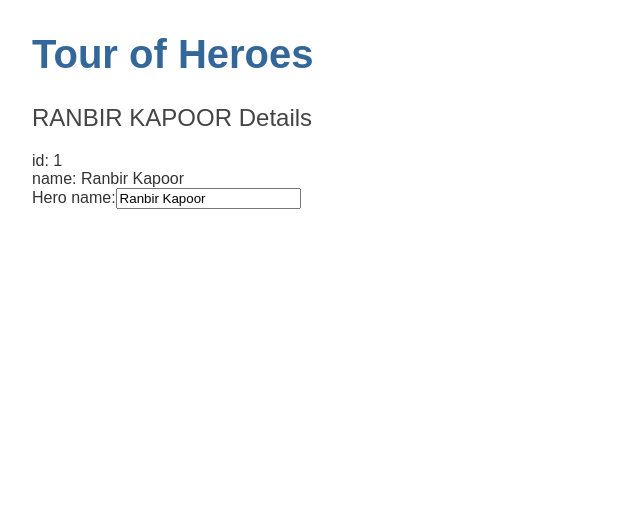
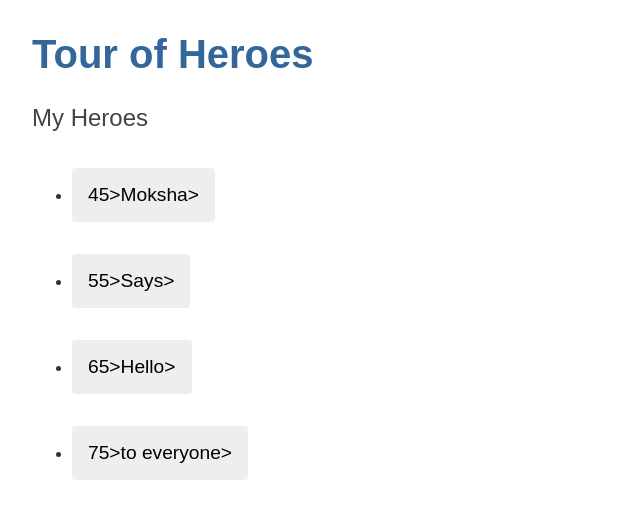
Before and after one commit to Moksha-123/stackblitz-starters-3nwqev, an Angular app: page / in a window 1280 px wide. Shown: the top 518 px of the page, without its empty margins (0-640 px from the left). Built offline with nearby package versions, Linux system fonts and the light colour scheme.

Commit message:
2 files modified, 1 added

```diff
--- a/src/app/heroes/heroes.component.html
+++ b/src/app/heroes/heroes.component.html
@@ -1,5 +1,14 @@
-<h2>{{hero.name | uppercase}} Details</h2>
+<!-- <h2>{{hero.name | uppercase}} Details</h2>
 <div><span>id: </span>{{hero.id}}</div>
 <div><span>name: </span>{{hero.name}}</div>
 <label for="name">Hero name:</label>
-<input id="name"[(ngModel)]="hero.name" placeholder="name">
+<input id="name"[(ngModel)]="hero.name" placeholder="name"> -->
+<h2>My Heroes</h2>
+<ul class="heroes">
+  <li *ngFor="let hero of heroes">
+    <button type="button">
+      <span class="badge"> {{ hero.id }}></span>
+      <span class="name">{{ hero.name }}></span>
+    </button>
+  </li>
+</ul>
--- a/src/app/heroes/heroes.component.ts
+++ b/src/app/heroes/heroes.component.ts
@@ -2,20 +2,21 @@ import { CommonModule } from '@angular/common';
 import { Component, OnInit } from '@angular/core';
 import { FormsModule } from '@angular/forms';
 import {Hero} from '../hero';
+import {HEROES} from '../mok-heroes';
 @Component({
   standalone: true,
   selector: 'app-heroes',
   templateUrl: './heroes.component.html',
   styleUrls: ['./heroes.component.css'],
-  imports:[CommonModule,FormsModule]
+  imports:[CommonModule,FormsModule],
 })
 export class HeroesComponent implements OnInit {
   // hero = 'Ranbir Kapoor';
   hero:Hero={
     id:1,
     name:'Ranbir Kapoor',
-  }
-
+}
+heroes = HEROES;
   constructor() { }
 
   ngOnInit() {
--- /dev/null
+++ b/src/app/mok-heroes.ts
@@ -0,0 +1,9 @@
+import {Hero} from './hero';
+export const HEROES: Hero[] = [
+{id: 45, name: 'Moksha'},
+{id: 55, name: 'Says'},
+{id: 65,name: 'Hello'},
+{id: 75, name: 'to everyone'},
+
+
+];
```
